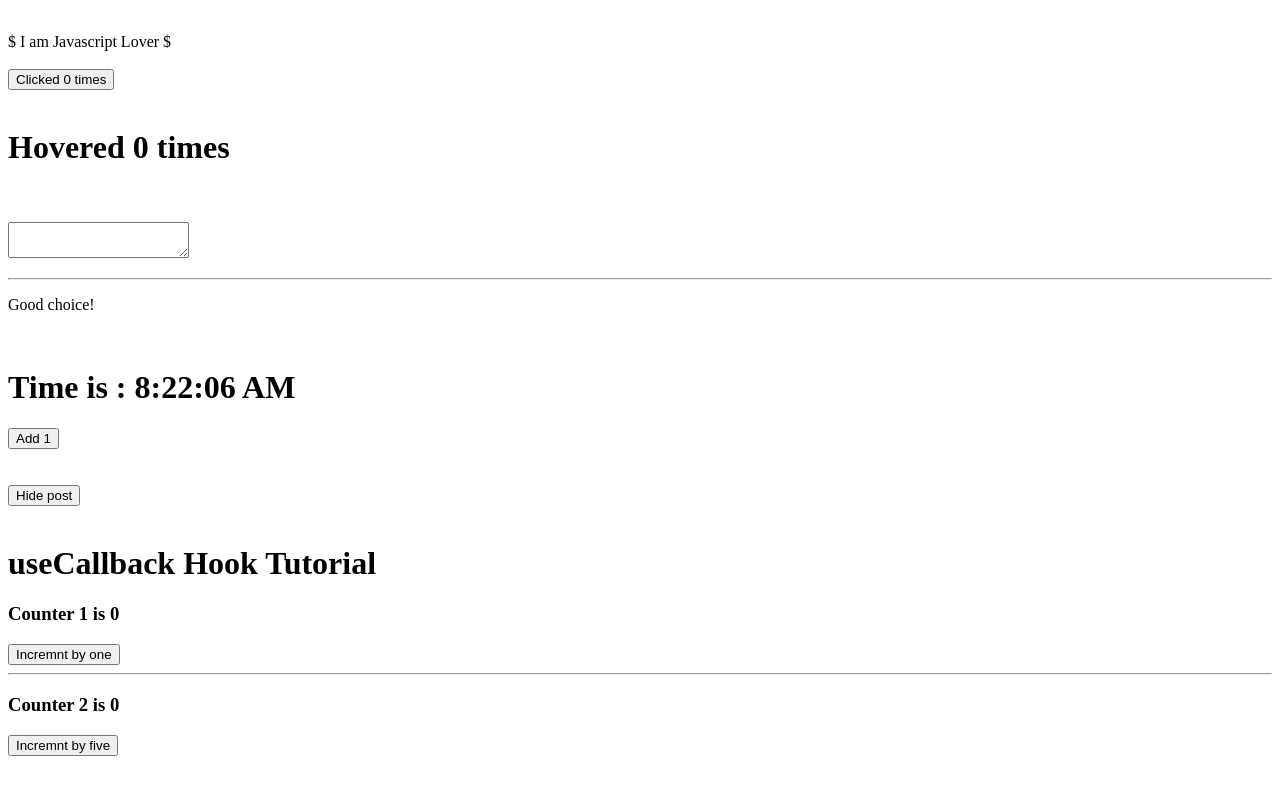
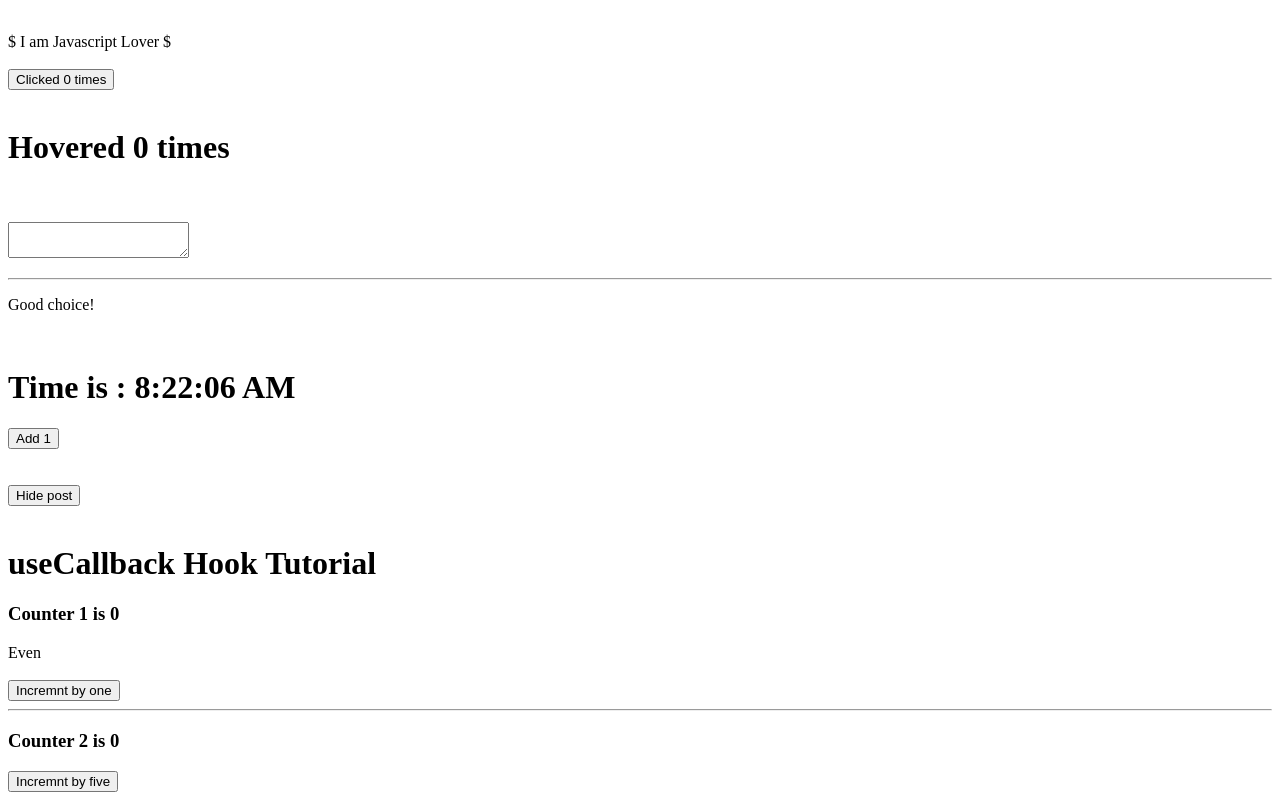
Before and after one commit to Ndhossain/reactpractice, a React (Create React App) app in the folder my-app/: page / in a window 1280 px wide. Shown: the part 794-1594 px from the top of the page. Before the commit the page ends 1558 px from the top, so only its background shows below. Built offline with nearby package versions, Linux system fonts and the light colour scheme.

Commit message:
useMemo hook

```diff
--- a/my-app/src/components/MotherCompUCB.js
+++ b/my-app/src/components/MotherCompUCB.js
@@ -1,4 +1,4 @@
-import { useCallback, useState } from 'react';
+import { useCallback, useMemo, useState } from 'react';
 import IncrementButton from './IncrementButton';
 import ShowCount from './ShowCount';
 import Title from './Title';
@@ -15,10 +15,20 @@ export default function MotherCompUCB() {
         setCount2((prevCount) => prevCount + 5);
     }, []);
 
+    const evenOrOdd = useMemo(() => {
+        console.log(count1);
+        let i = 0;
+        while (i < 1000000000) i += 1;
+        return count1 % 2 === 0 ? 'Even' : 'odd';
+    }, [count1]);
+
     return (
         <div>
             <Title />
             <ShowCount count={count1} title="Counter 1" />
+            <span>{evenOrOdd}</span>
+            <br />
+            <br />
             <IncrementButton handleChange={incremntByOne}>Incremnt by one</IncrementButton>
             <hr />
             <ShowCount count={count2} title="Counter 2" />
```
